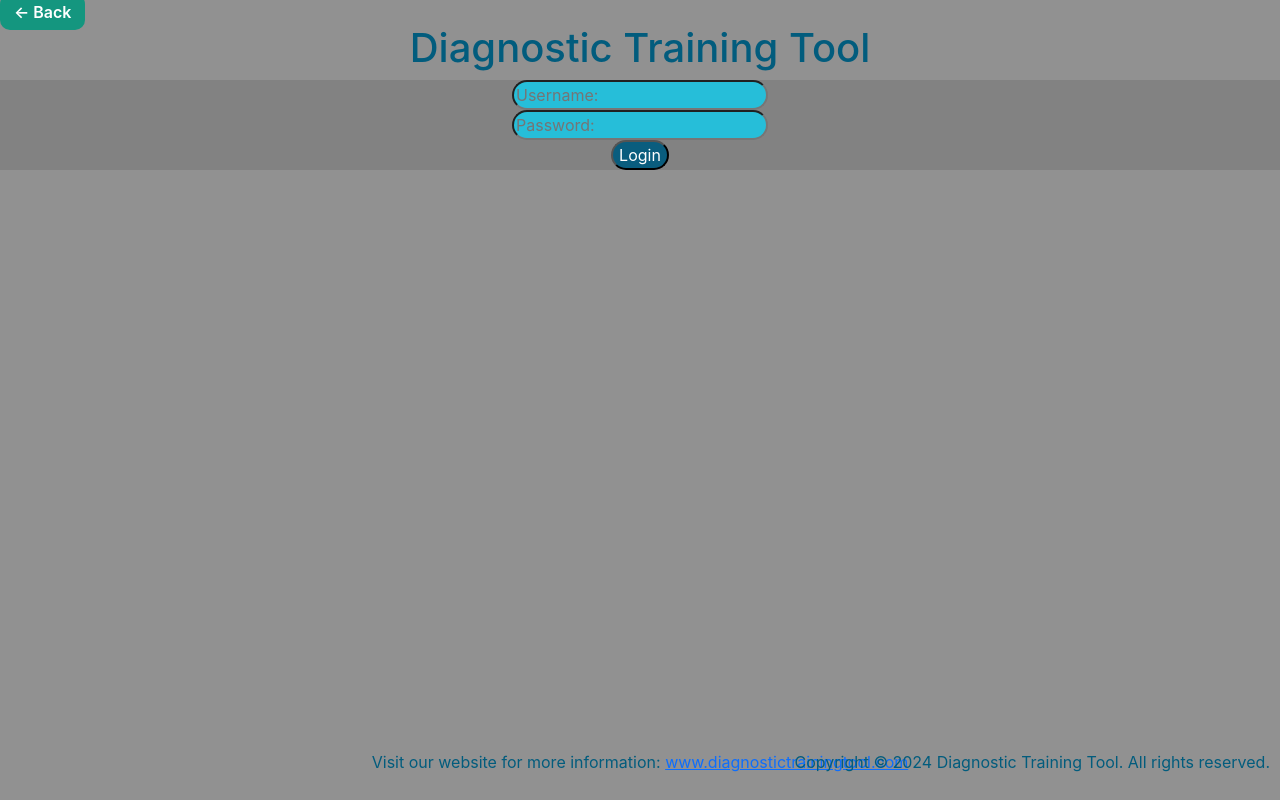
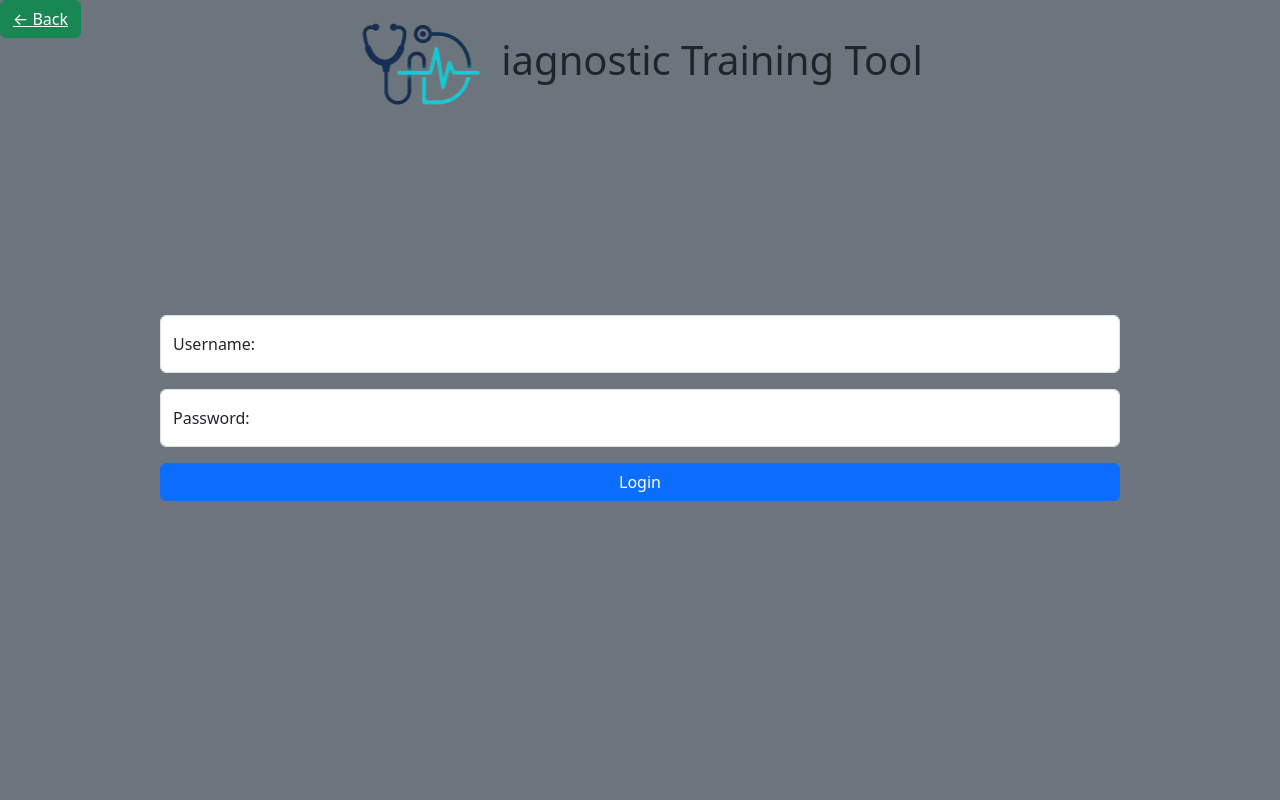
Before and after one commit to eddie-reyes/dtt, a React (Vite) app: page /login in a window 1280 px wide. Built offline with nearby package versions, Linux system fonts and the light colour scheme.

Commit message:
added bootstrap to login

```diff
--- a/src/components/Login/Login.jsx
+++ b/src/components/Login/Login.jsx
@@ -1,36 +1,36 @@
 import { Link } from "react-router-dom";
+import logo from "../../assets/logo.png";
 import styles from "./Login.module.css";
+import "../scss/styles.scss";
 
 export default function login() {
     return (
-    <>
-    <div className={styles.body}>
-        <div className={styles.back}>
-            <Link to="/" className={styles.backButton}>
+        <div className="d-flex justify-content-center align-items-center vh-100 bg-secondary">
+            <div className="w-75">
+                <div className="d-flex justify-content-between align-items-center mb-3">
+                    <button className="btn btn-success position-absolute top-0 start-0">
+                        <Link className="text-white" to="/">
                             ← Back
                         </Link>
-        </div>
-        <div className={styles.title}>
-            <h1>Diagnostic Training Tool</h1>
+                    </button>
+                    <span className="position-absolute top-0 start-50 translate-middle-x d-flex align-items-center">
+                        <img src={logo} alt="logo" style={{ width: '128px' }}></img>
+                        <h1 className="d-inline-block ms-3">iagnostic Training Tool</h1>
+                    </span>
                 </div>
 
-        {/* <div className={styles.logo}>
-            <img src="./src/assets/logo.png" alt="" className={styles.img}/>
-        </div> */}
-
-        <form className={styles.login}>
-            <input name="username" type="text" placeholder="Username:" className={styles.username} required />
-            <input name="password" type="password" placeholder="Password:" className={styles.password} required />
-            <button type="submit" className={styles.submit}>Login</button>
+                <form action="">
+                    <div className="form-floating mb-3">
+                        <input name="username" type="text" className="form-control" id="floatingUsername" placeholder="Username:" required />
+                        <label htmlFor="floatingUsername">Username:</label>
+                    </div>
+                    <div className="form-floating mb-3">
+                        <input name="password" type="password" className="form-control" id="floatingPassword" placeholder="Password:" required />
+                        <label htmlFor="floatingPassword">Password:</label>
+                    </div>
+                    <button type="submit" className="btn btn-primary w-100">Login</button>
                 </form>
-
-        <div className={`${styles.visittext} ${styles.text}`}>
-            <p>Visit our website for more information: <a href="https://www.diagnostictrainingtool.com">www.diagnostictrainingtool.com</a></p>
-        </div>
-        <div className={`${styles.copyright} ${styles.text}`}>
-            <p>Copyright © 2024 Diagnostic Training Tool. All rights reserved.</p>
             </div>
         </div>
-    </>
     )
 }
```
Lines whose indentation alone changed are shown as unchanged.
